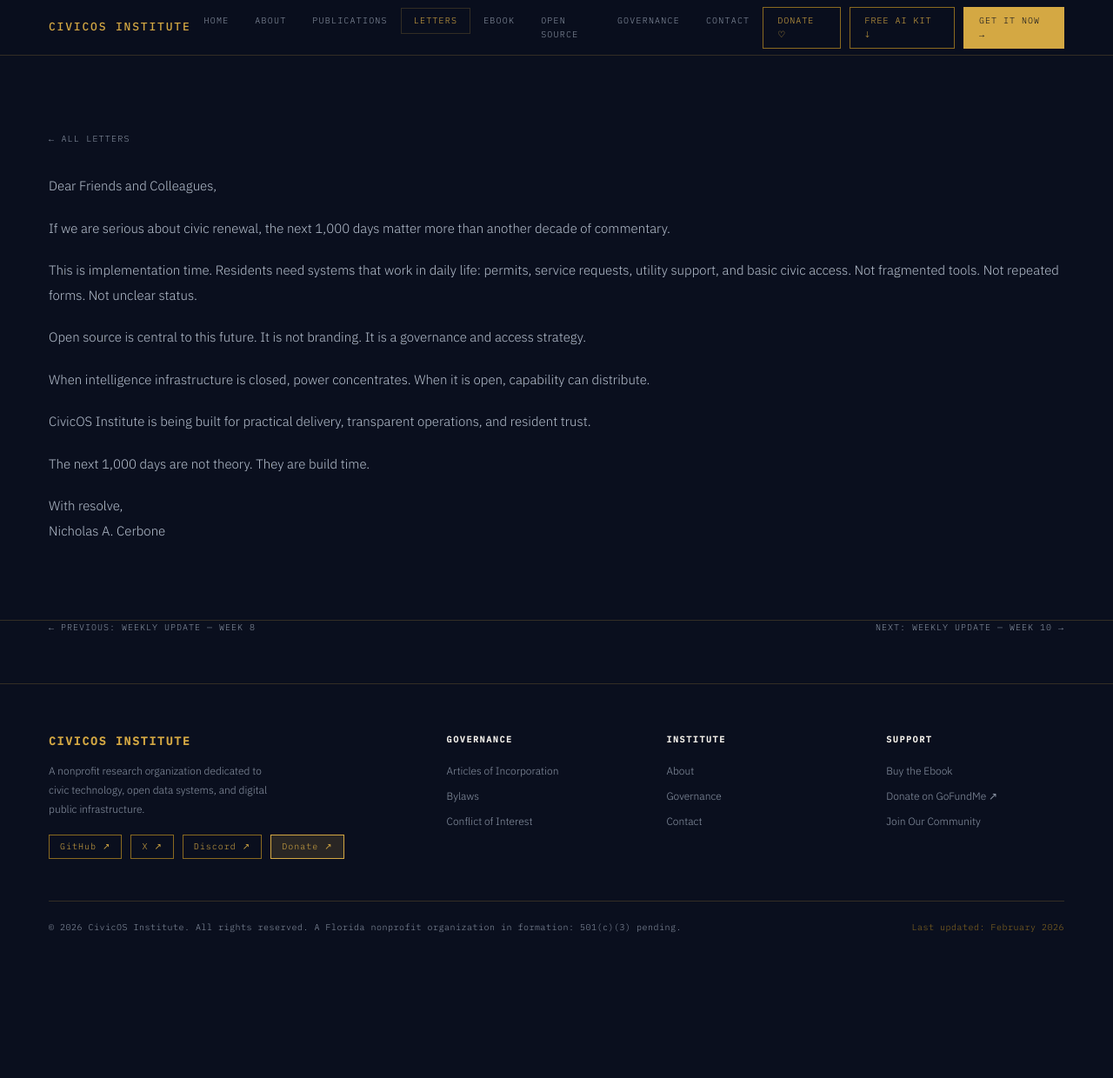
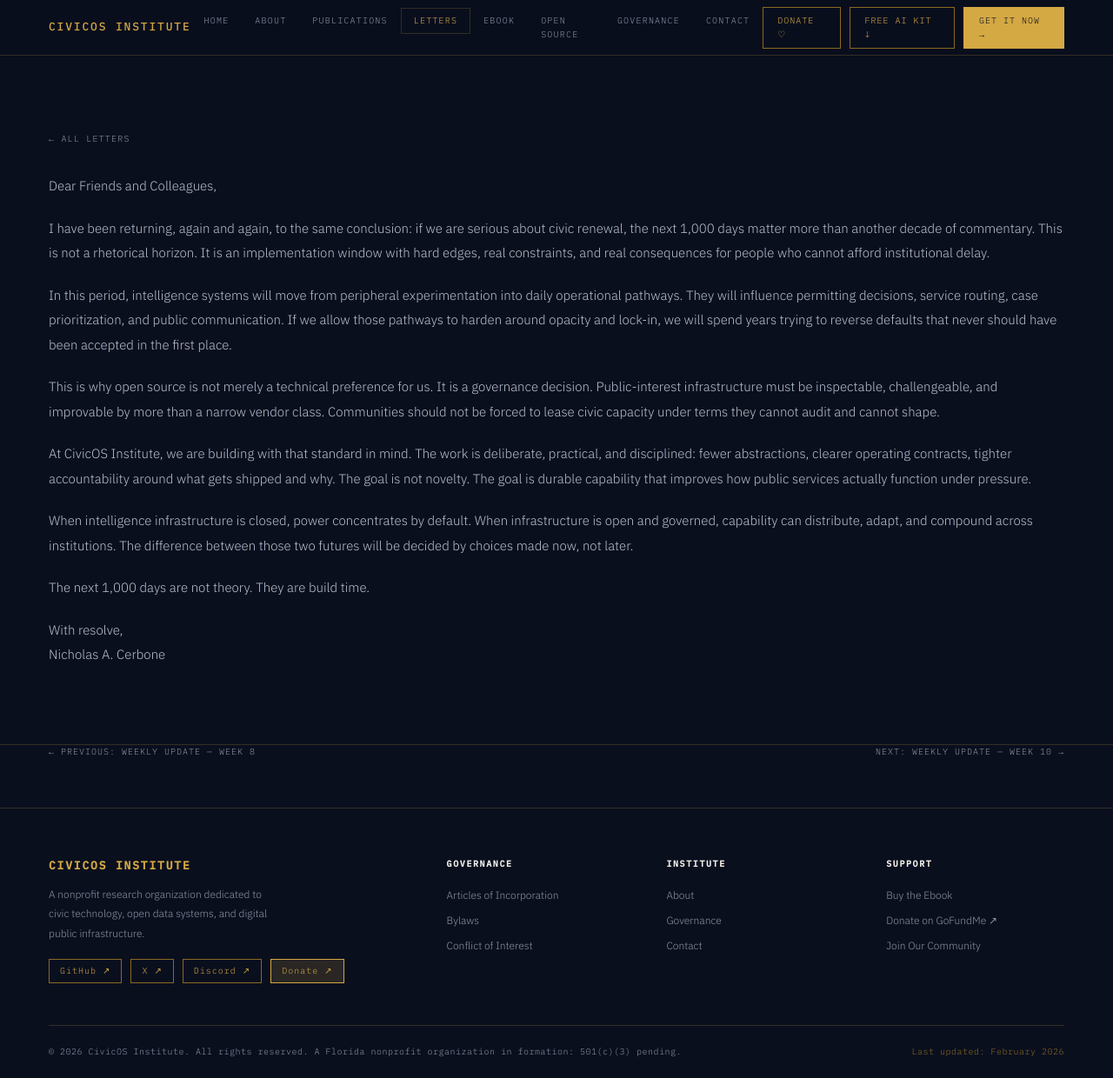
Before and after one commit to CivicOSInstitute/civicos-institute.github.io, a Jekyll site: the page built from _letters/2026-03-03-week-9.html, in a window 1280 px wide and 1240 px high. Shown: the whole window at 87% size. Built offline with Jekyll 4.4.1, drawn with Linux system fonts in a browser that asks for light colours; some web fonts are replaced.

Commit message:
Expand week 9 letter to long-form v2 tone consistency

```diff
--- a/_letters/2026-03-03-week-9.html
+++ b/_letters/2026-03-03-week-9.html
@@ -12,11 +12,11 @@
 
 <div class="letter-body">
 <p>Dear Friends and Colleagues,</p>
-<p>If we are serious about civic renewal, the next 1,000 days matter more than another decade of commentary.</p>
-<p>This is implementation time. Residents need systems that work in daily life: permits, service requests, utility support, and basic civic access. Not fragmented tools. Not repeated forms. Not unclear status.</p>
-<p>Open source is central to this future. It is not branding. It is a governance and access strategy.</p>
-<p>When intelligence infrastructure is closed, power concentrates. When it is open, capability can distribute.</p>
-<p>CivicOS Institute is being built for practical delivery, transparent operations, and resident trust.</p>
+<p>I have been returning, again and again, to the same conclusion: if we are serious about civic renewal, the next 1,000 days matter more than another decade of commentary. This is not a rhetorical horizon. It is an implementation window with hard edges, real constraints, and real consequences for people who cannot afford institutional delay.</p>
+<p>In this period, intelligence systems will move from peripheral experimentation into daily operational pathways. They will influence permitting decisions, service routing, case prioritization, and public communication. If we allow those pathways to harden around opacity and lock-in, we will spend years trying to reverse defaults that never should have been accepted in the first place.</p>
+<p>This is why open source is not merely a technical preference for us. It is a governance decision. Public-interest infrastructure must be inspectable, challengeable, and improvable by more than a narrow vendor class. Communities should not be forced to lease civic capacity under terms they cannot audit and cannot shape.</p>
+<p>At CivicOS Institute, we are building with that standard in mind. The work is deliberate, practical, and disciplined: fewer abstractions, clearer operating contracts, tighter accountability around what gets shipped and why. The goal is not novelty. The goal is durable capability that improves how public services actually function under pressure.</p>
+<p>When intelligence infrastructure is closed, power concentrates by default. When infrastructure is open and governed, capability can distribute, adapt, and compound across institutions. The difference between those two futures will be decided by choices made now, not later.</p>
 <p>The next 1,000 days are not theory. They are build time.</p>
 <p>With resolve,<br>Nicholas A. Cerbone</p>
 </div>
```
